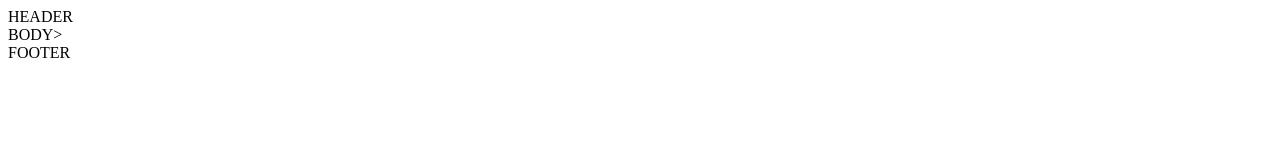
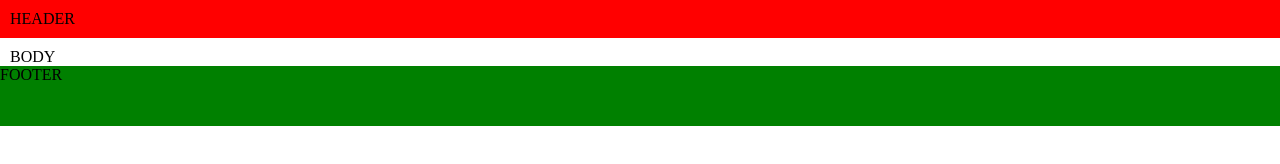
Before and after one commit to HughesyHugh/HughesyHugh.github.io, a plain HTML site: page index.html in a window 1280 px wide. Drawn offline with Linux system fonts and the light colour scheme.

Commit message:
linked external CSS to index.html

```diff
--- a/index.html
+++ b/index.html
@@ -3,12 +3,13 @@
 <html>
 
 	<head>
+		<link rel="stylesheet" type="text/css" href="/styles/styles.css"
 	</head>
 
 	<body>
 		<div id="container">
 			<div id="header">HEADER</div>
-			<div id="body">BODY></div>
+			<div id="body">BODY</div>
 			<div id="footer">FOOTER</div>
 		</div>
 
```
